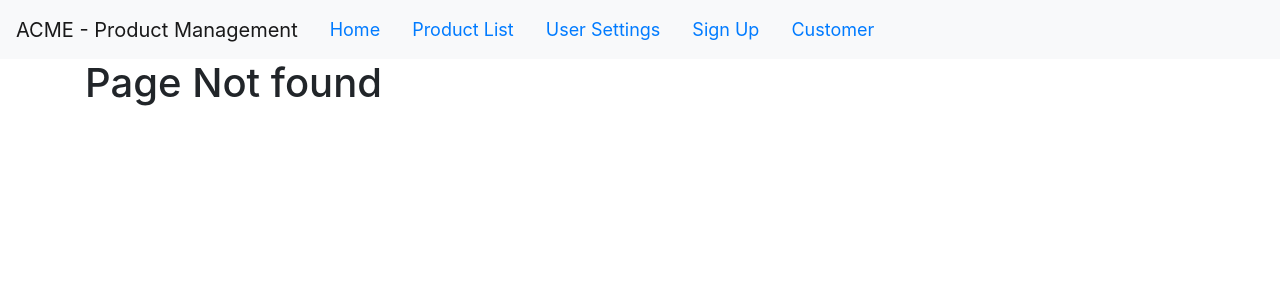
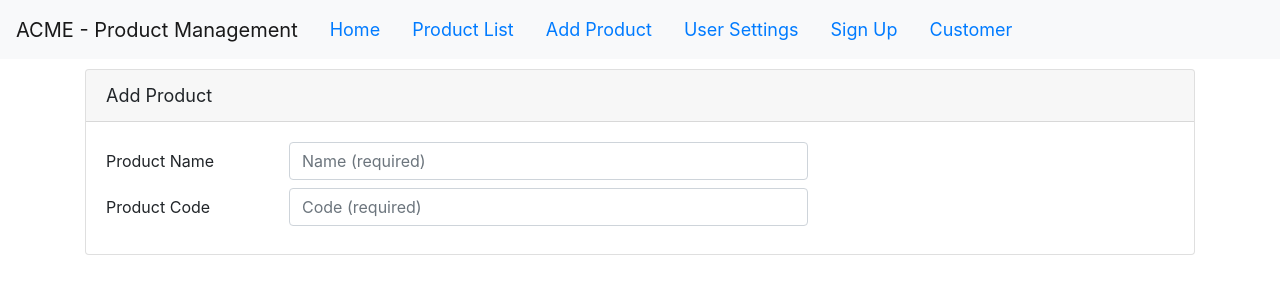
Before and after one commit to tamilsweet/Mastering-Angular, an Angular app in the folder practice/Angular-GettingStarted/: page /products/0/edit in a window 1280 px wide. Before the commit this address had no page. Shown: the top 300 px of the page. Built offline with nearby package versions, Linux system fonts and the light colour scheme.

Commit message:
[AGS] Add product edit feature, partial

```diff
--- a/practice/Angular-GettingStarted/src/app/app.component.html
+++ b/practice/Angular-GettingStarted/src/app/app.component.html
@@ -4,6 +4,7 @@
     <ul class="nav nav-pills">
       <li><a class="nav-link" [routerLink]="['/welcome']">Home</a></li>
       <li><a class="nav-link" [routerLink]="['/products']">Product List</a></li>
+      <li><a class="nav-link" [routerLink]="['/products/0/edit']">Add Product</a></li>
       <li><a class="nav-link" [routerLink]="['/settings']">User Settings</a></li>
       <li><a class="nav-link" [routerLink]="['/signup']">Sign Up</a></li>
       <li><a class="nav-link" [routerLink]="['/customer']">Customer</a></li>
--- /dev/null
+++ b/practice/Angular-GettingStarted/src/app/products/product-edit/product-edit.component.html
@@ -0,0 +1,43 @@
+<div class="card">
+  <div class="card-header">Add Product</div>
+  <div class="card-body">
+    <form [formGroup]="productForm" (ngSubmit)="save()">
+      <div class="form-group row mb-2">
+        <label class="col-md-2 col-form-label" for="productName">Product Name</label>
+        <div class="col-md-6">
+          <input type="text" class="form-control" id="productName" formControlName="productName"
+            placeholder="Name (required)" [ngClass]="{
+              'is-valid': (productForm.get('productName').touched || productForm.get('productName').dirty) && !productForm.get('productName').invalid,
+              'is-invalid': productForm.get('productName').dirty && productForm.get('productName').errors
+            }" />
+          <span class="invalid-feedback">
+            <span *ngIf="productForm.get('productName').errors?.required">
+              Please enter product name.
+            </span>
+            <span *ngIf="productForm.get('productName').errors?.minlength">
+              Product name must be 3 or more characters.
+            </span>
+            <span *ngIf="productForm.get('productName').errors?.maxlength">
+              Product name must be 50 characters or less.
+            </span>
+          </span>
+        </div>
+      </div>
+      <div class="form-group row mb-2">
+        <label class="col-md-2 col-form-label" for="productCode">Product Code</label>
+        <div class="col-md-6">
+          <input type="text" class="form-control" id="productCode" formControlName="productCode"
+            placeholder="Code (required)" [ngClass]="{
+              'is-valid': (productForm.get('productCode').touched || productForm.get('productCode').dirty) && !productForm.get('productCode').invalid,
+              'is-invalid': productForm.get('productCode').dirty && productForm.get('productCode').errors
+            }" />
+        </div>
+        <span class="invalid-feedback">
+          <span *ngIf="productForm.get('productCode').errors?.required">
+            Please enter product code.
+          </span>
+        </span>
+      </div>
+    </form>
+  </div>
+</div>
--- /dev/null
+++ b/practice/Angular-GettingStarted/src/app/products/product-edit/product-edit.component.ts
@@ -0,0 +1,65 @@
+import { Component, OnInit, OnDestroy, ViewChildren, ElementRef } from '@angular/core';
+import { FormGroup, FormBuilder, Validators, FormControlName, FormArray } from '@angular/forms';
+import { ActivatedRoute } from '@angular/router';
+import { ProductService } from '../product.service';
+import { IProduct } from '../product.model';
+import { Subscription } from 'rxjs';
+import { GenericValidator } from 'src/app/shared/generic-validator';
+
+@Component({
+  selector: 'pm-product-edit',
+  templateUrl: './product-edit.component.html',
+  styleUrls: ['./product-edit.component.css']
+})
+export class ProductEditComponent implements OnInit, OnDestroy {
+  @ViewChildren(FormControlName, { read: ElementRef }) formInputElements: ElementRef[];
+
+  pageTitle = 'Product Edit';
+  errorMesssage: string;
+  productForm: FormGroup;
+  product: IProduct;
+  private sub: Subscription;
+
+  // use with the generic validation message class
+  displayMessage: { [key: string]: string } = {};
+  private validationMessages: { [key: string]: { [key: string]: string } };
+  private genericValidator: GenericValidator;
+
+  get tags(): FormArray {
+    return this.productForm.get('tags') as FormArray;
+  }
+
+  constructor(
+    private fb: FormBuilder,
+    private route: ActivatedRoute,
+    private productService: ProductService
+  ) { }
+
+  ngOnInit(): void {
+    this.productForm = this.fb.group({
+      productName: ['', [Validators.required, Validators.minLength(3), Validators.maxLength(50)]],
+      productCode: ['', Validators.required],
+      starRating: ['', [Validators.min(1), Validators.max(5)]],
+      tag: this.fb.array([]),
+      description: ''
+    });
+
+    this.sub = this.route.paramMap
+      .subscribe(
+        params => {
+          const id = +params.get('id');
+          this.productService.getProduct(id).subscribe(product => this.product = product);
+        }
+      );
+  }
+
+  ngOnDestroy(): void {
+    if (this.sub) {
+      this.sub.unsubscribe();
+    }
+  }
+
+  save(): void {
+    console.log('Save form here...');
+  }
+}
--- /dev/null
+++ b/practice/Angular-GettingStarted/src/app/products/product-edit/product-edit.guard.ts
@@ -0,0 +1,15 @@
+import { Injectable } from '@angular/core';
+import { CanActivate, ActivatedRouteSnapshot, RouterStateSnapshot, UrlTree } from '@angular/router';
+import { Observable } from 'rxjs';
+
+@Injectable({
+  providedIn: 'root'
+})
+export class ProductEditGuard implements CanActivate {
+  canActivate(
+    next: ActivatedRouteSnapshot,
+    state: RouterStateSnapshot): Observable<boolean | UrlTree> | Promise<boolean | UrlTree> | boolean | UrlTree {
+    return true;
+  }
+
+}
--- a/practice/Angular-GettingStarted/src/app/products/product-list.component.html
+++ b/practice/Angular-GettingStarted/src/app/products/product-list.component.html
@@ -42,6 +42,10 @@
             <td class="text-center">
               <pm-star [rating]="product.starRating" (ratingClicked)="onRatingClicked($event)"></pm-star>
             </td>
+            <td>
+              <button class="btn btn-outline-primary btn-sm"
+                [routerLink]="['/products', product.productId, 'edit']">Edit</button>
+            </td>
           </tr>
         </tbody>
       </table>
--- a/practice/Angular-GettingStarted/src/app/products/products-routing.module.ts
+++ b/practice/Angular-GettingStarted/src/app/products/products-routing.module.ts
@@ -2,18 +2,16 @@ import { NgModule } from '@angular/core';
 import { RouterModule, Routes } from '@angular/router';
 import { ProductDetailComponent } from './product-detail/product-detail.component';
 import { ProductDetailGuard } from './product-detail/product-detail.guard';
+import { ProductEditComponent } from './product-edit/product-edit.component';
+import { ProductEditGuard } from './product-edit/product-edit.guard';
 import { ProductListComponent } from './product-list.component';
-
-
-export const ProductsComponentList = [
-  ProductDetailComponent,
-  ProductListComponent
-];
 
 const routes: Routes = [
   { path: 'products', component: ProductListComponent },
   { path: 'products/:id', component: ProductDetailComponent, canActivate: [ProductDetailGuard] },
+  { path: 'products/:id/edit', component: ProductEditComponent, canActivate: [ProductEditGuard] },
 ];
+
 
 @NgModule({
   imports: [RouterModule.forChild(routes)],
--- /dev/null
+++ b/practice/Angular-GettingStarted/src/app/shared/generic-validator.ts
@@ -0,0 +1,3 @@
+export class GenericValidator {
+
+}
```
Also changed, not shown: practice/Angular-GettingStarted/src/app/products/products.module.ts (+10 -2 lines), practice/Angular-GettingStarted/src/app/products/product-edit/product-edit.component.css (added), 2 other files (tests, documents, lock files or other folders).
